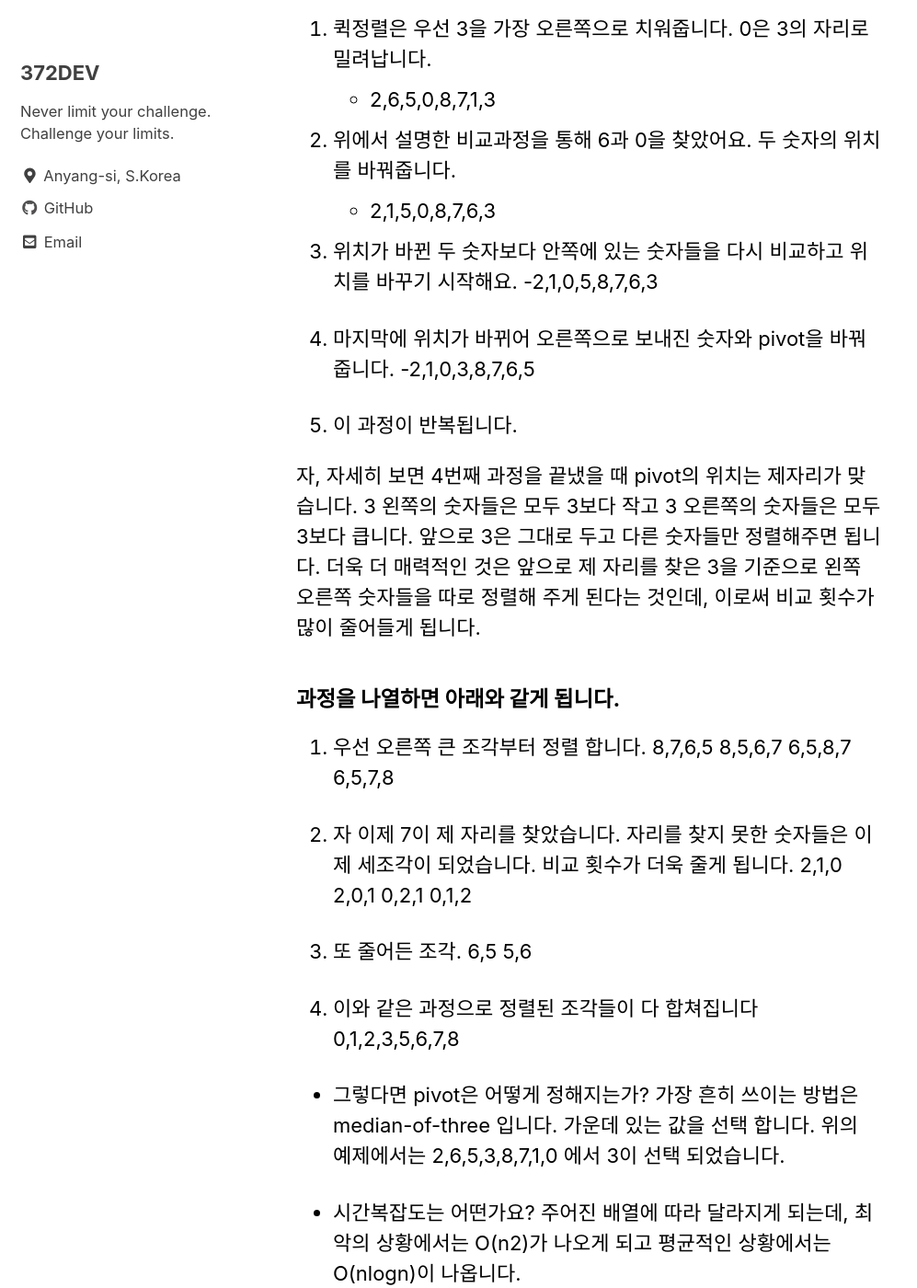
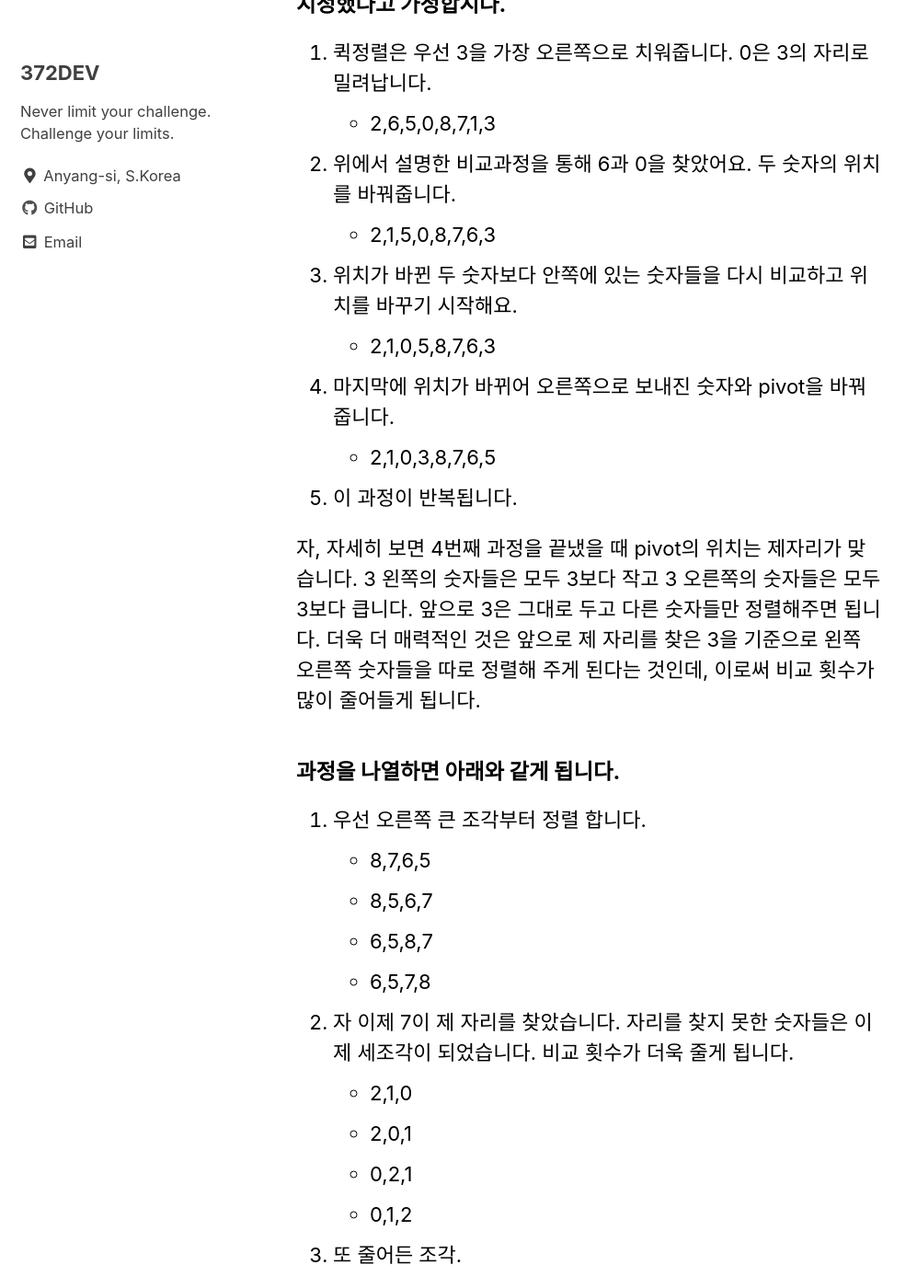
Before and after one commit to 372dev/372dev.github.io, a Jekyll site: the page built from _posts/2020-10-10-post06.md, in a window 1280 px wide and 1400 px high, scrolled down 1348 px. Shown: the whole window at 92% size, without its empty margins (0-997 px from the left). Built offline with Jekyll 4.4.1, drawn with Linux system fonts in a browser that asks for light colours; cached includes are drawn as plain includes; some of the changed text lies outside the part shown.

Commit message:
Update 2020-10-10-post06.md

```diff
--- a/_posts/2020-10-10-post06.md
+++ b/_posts/2020-10-10-post06.md
@@ -10,7 +10,7 @@ tags: Mini-project, web, HTML, CSS, JavaScript, bird, English, Korean
 
 ## 퀵정렬에서 가장 중요한 개념은 pivot이라고 생각합니다.
 #### pivot으로 지정된 인덱스를 기준으로 다른 인덱스들을 비교하는 과정으로 정렬이 이루어 집니다.
-이 과정에서 아래와 같은 단계를 거치게 됩니다.
+ - 이 과정에서 아래와 같은 단계를 거치게 됩니다.
 1. pivot을 오른쪽으로 밀어낸다.
 2. 왼쪽부터 pivot과 비교해가며 pivot보다 큰 수를 찾아낸다.
 3. 오른쪽부터 pivot과 비교해가며 pivot보다 작은 수를 찾아낸다.
@@ -26,10 +26,10 @@ tags: Mini-project, web, HTML, CSS, JavaScript, bird, English, Korean
    - 2,1,5,0,8,7,6,3
 
 3. 위치가 바뀐 두 숫자보다 안쪽에 있는 숫자들을 다시 비교하고 위치를 바꾸기 시작해요.
-   -2,1,0,5,8,7,6,3
+   - 2,1,0,5,8,7,6,3
 
 4. 마지막에 위치가 바뀌어 오른쪽으로 보내진 숫자와 pivot을 바꿔줍니다.
-   -2,1,0,3,8,7,6,5
+   - 2,1,0,3,8,7,6,5
 
 5. 이 과정이 반복됩니다.
 
@@ -41,30 +41,30 @@ tags: Mini-project, web, HTML, CSS, JavaScript, bird, English, Korean
 #### 과정을 나열하면 아래와 같게 됩니다.
 
 1. 우선 오른쪽 큰 조각부터 정렬 합니다.
-8,7,6,5
-8,5,6,7
-6,5,8,7
-6,5,7,8
+- 8,7,6,5
+- 8,5,6,7
+- 6,5,8,7
+- 6,5,7,8
 
 2. 자 이제 7이 제 자리를 찾았습니다. 자리를 찾지 못한 숫자들은 이제 세조각이 되었습니다. 비교 횟수가 더욱 줄게 됩니다.
-2,1,0
-2,0,1
-0,2,1
-0,1,2
+- 2,1,0
+- 2,0,1
+- 0,2,1
+- 0,1,2
 
 3. 또 줄어든 조각.
-6,5
-5,6
+- 6,5
+- 5,6
 
 4. 이와 같은 과정으로 정렬된 조각들이 다 합쳐집니다
-0,1,2,3,5,6,7,8
+- 0,1,2,3,5,6,7,8
 
 - 그렇다면 pivot은 어떻게 정해지는가?
 가장 흔히 쓰이는 방법은 median-of-three 입니다. 가운데 있는 값을 선택 합니다.
 위의 예제에서는 2,6,5,3,8,7,1,0 에서 3이 선택 되었습니다.
 
 - 시간복잡도는 어떤가요?
-주어진 배열에 따라 달라지게 되는데, 최악의 상황에서는 O(n2)가 나오게 되고 평균적인 상황에서는 O(nlogn)이 나옵니다.
+- 주어진 배열에 따라 달라지게 되는데, 최악의 상황에서는 O(n2)가 나오게 되고 평균적인 상황에서는 O(nlogn)이 나옵니다.
 
 - 세줄요약
 1. 퀵정렬은 pivot을 기준으로 움직인다.
```
Also changed, not shown: other parts of _posts/2020-10-10-post06.md (+4 -4 lines).
